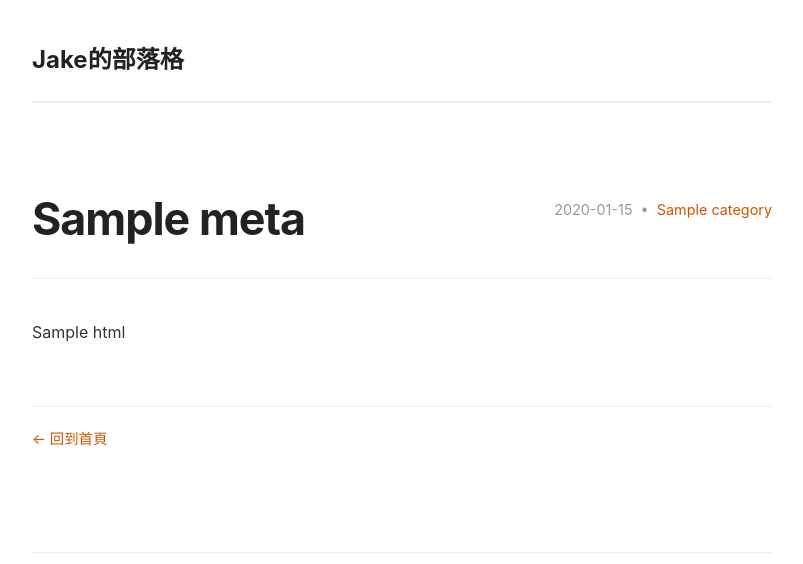
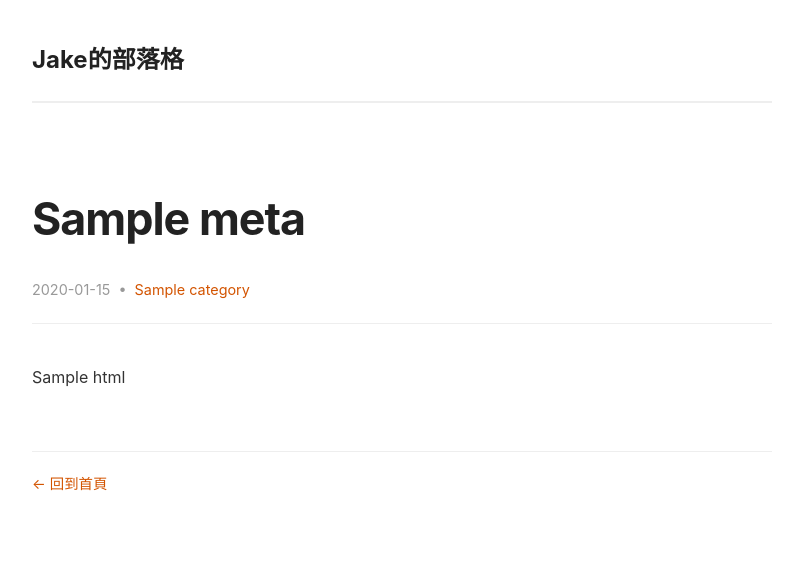
Before and after one commit to thatjakewang/Simple-Markdown-Blog, a Flask app: template templates/post.html in a window 1280 px wide. Shown: the top 564 px of the page, without its empty margins (238-1041 px from the left). Run offline with Flask 3, Linux system fonts and the light colour scheme; the template is opened without the code that fills it: most values are stand-ins (such as "Sample title", 1, 10 or a date in 2020).

Commit message:
優化 header 佈局：h1 獨佔一列，使用 flex-direction column

```diff
--- a/static/css/style.css
+++ b/static/css/style.css
@@ -52,11 +52,16 @@ a:hover {
    ========================================= */
 header {
     display: flex;
-    justify-content: space-between;
-    align-items: center;
+    flex-direction: column;
+    align-items: flex-start;
     border-bottom: 2px solid var(--border-color);
     padding-bottom: 20px;
     margin-bottom: 50px;
+}
+
+header h1 {
+    width: 100%;
+    margin-bottom: 20px;
 }
 
 .logo a {
```
